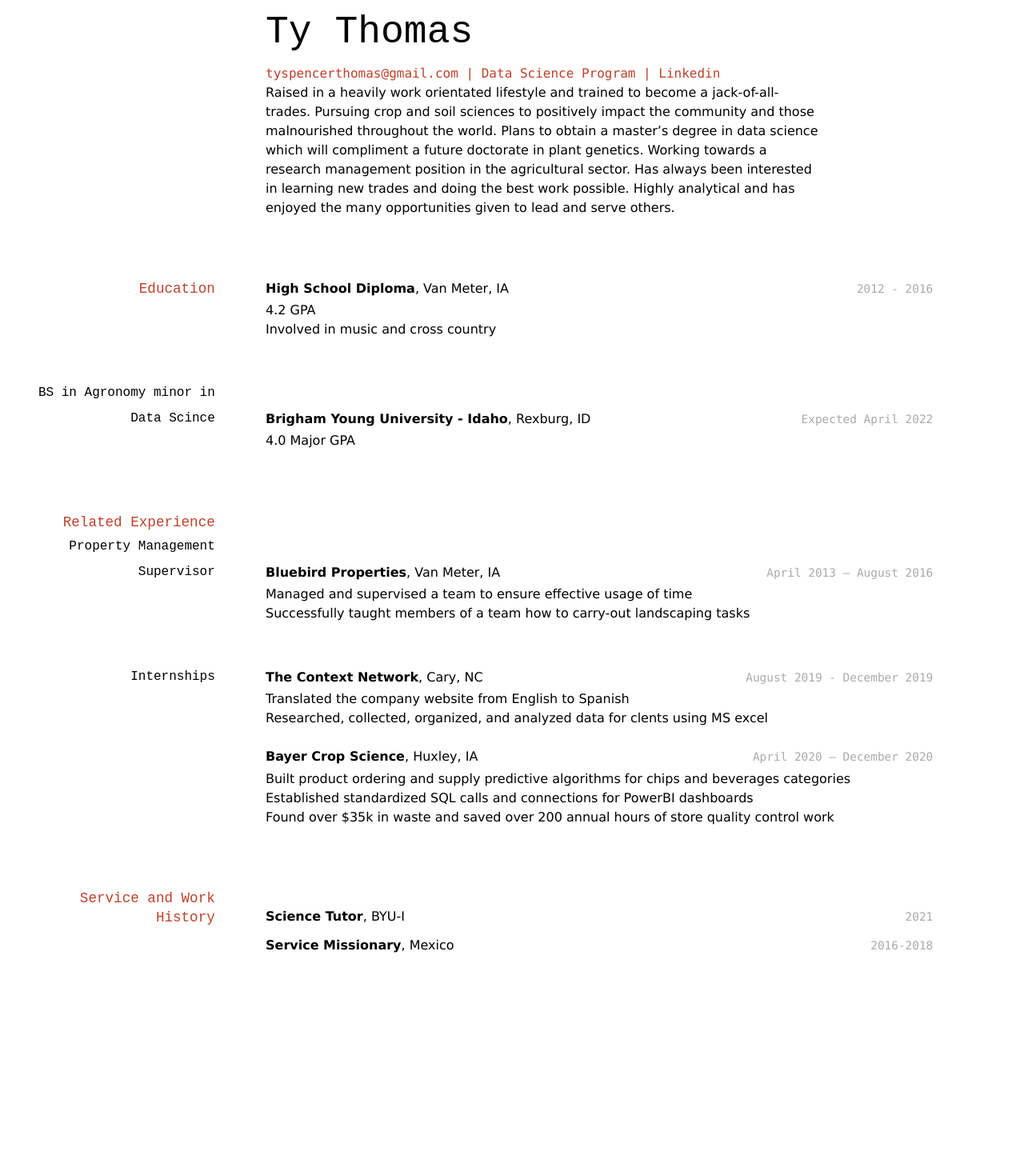
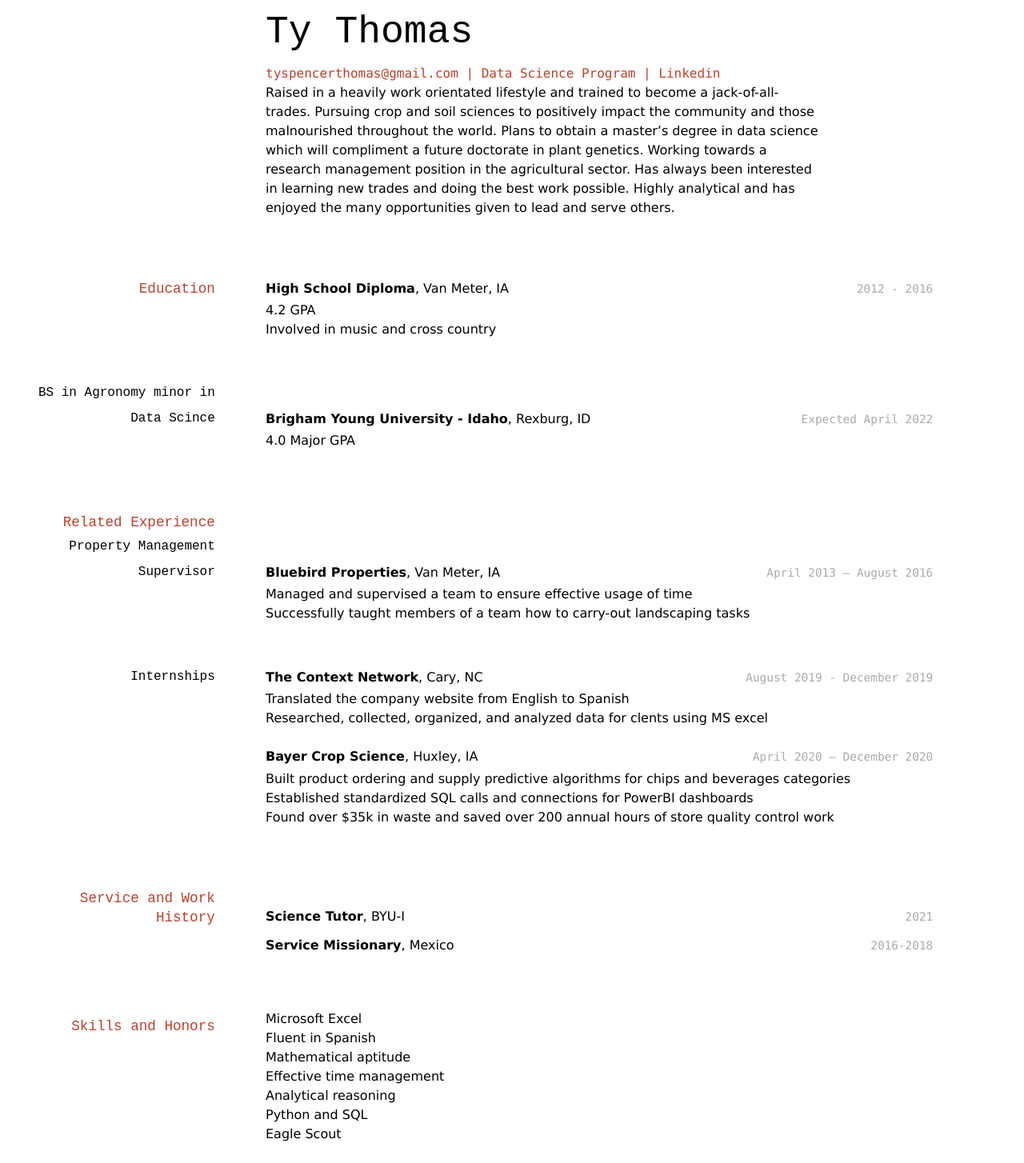
Before and after one commit to ty-thomas/Thomas_Resume, a Jekyll site: the page built from docs/index.md, in a window 1280 px wide. Shown: the whole page at 80% size. Built offline with Jekyll 4.4.1, drawn with Linux system fonts in a browser that asks for light colours; before the commit the page ends 1205 px from its top, so only the background shows below that.

Commit message:
Skills added

```diff
--- a/docs/index.md
+++ b/docs/index.md
@@ -69,6 +69,16 @@ __Science Tutor__, BYU-I
 `2016-2018`
 __Service Missionary__, Mexico
 
+## Skills and Honors
+- Microsoft Excel
+- Fluent in Spanish
+- Mathematical aptitude
+- Effective time management
+- Analytical reasoning
+- Python and SQL
+- Eagle Scout
+
+
 
 
 <!-- ### Footer
```
